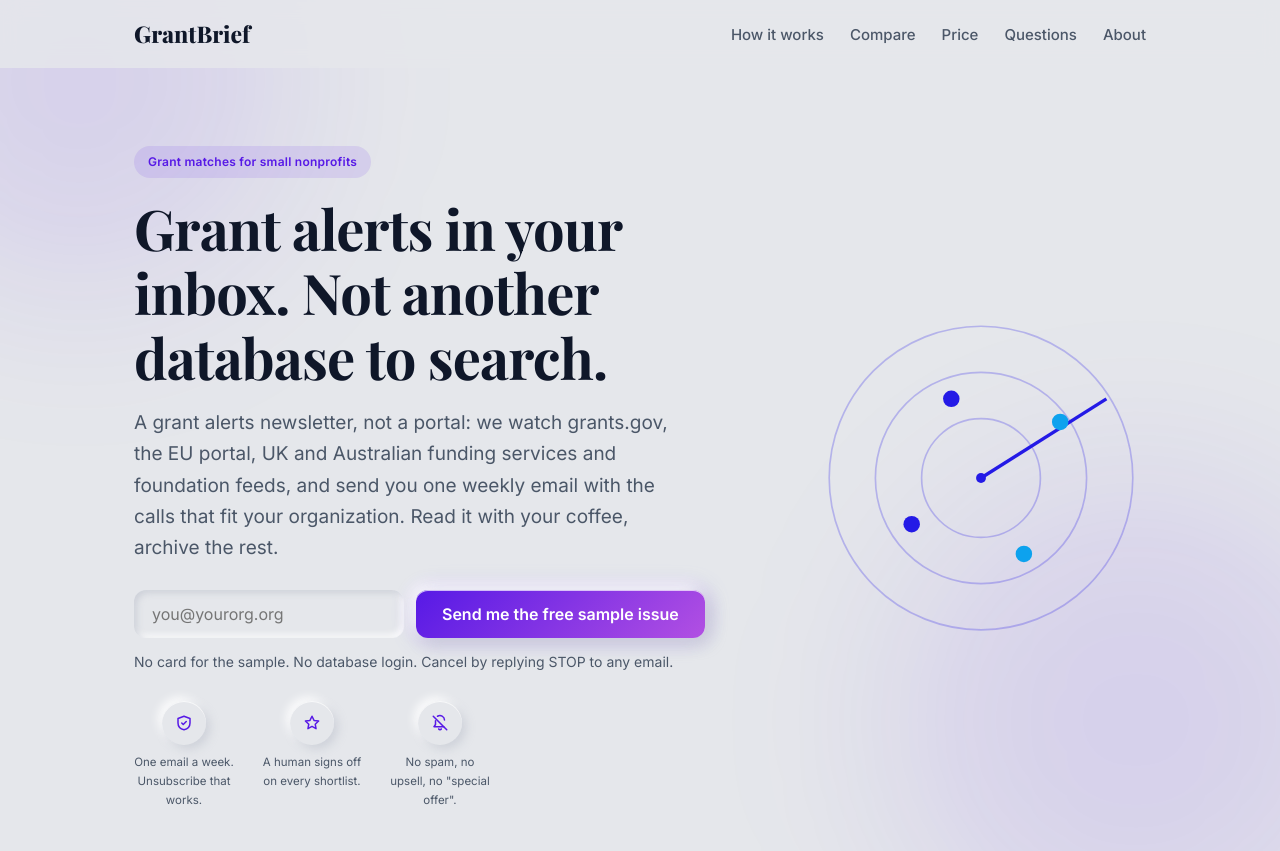
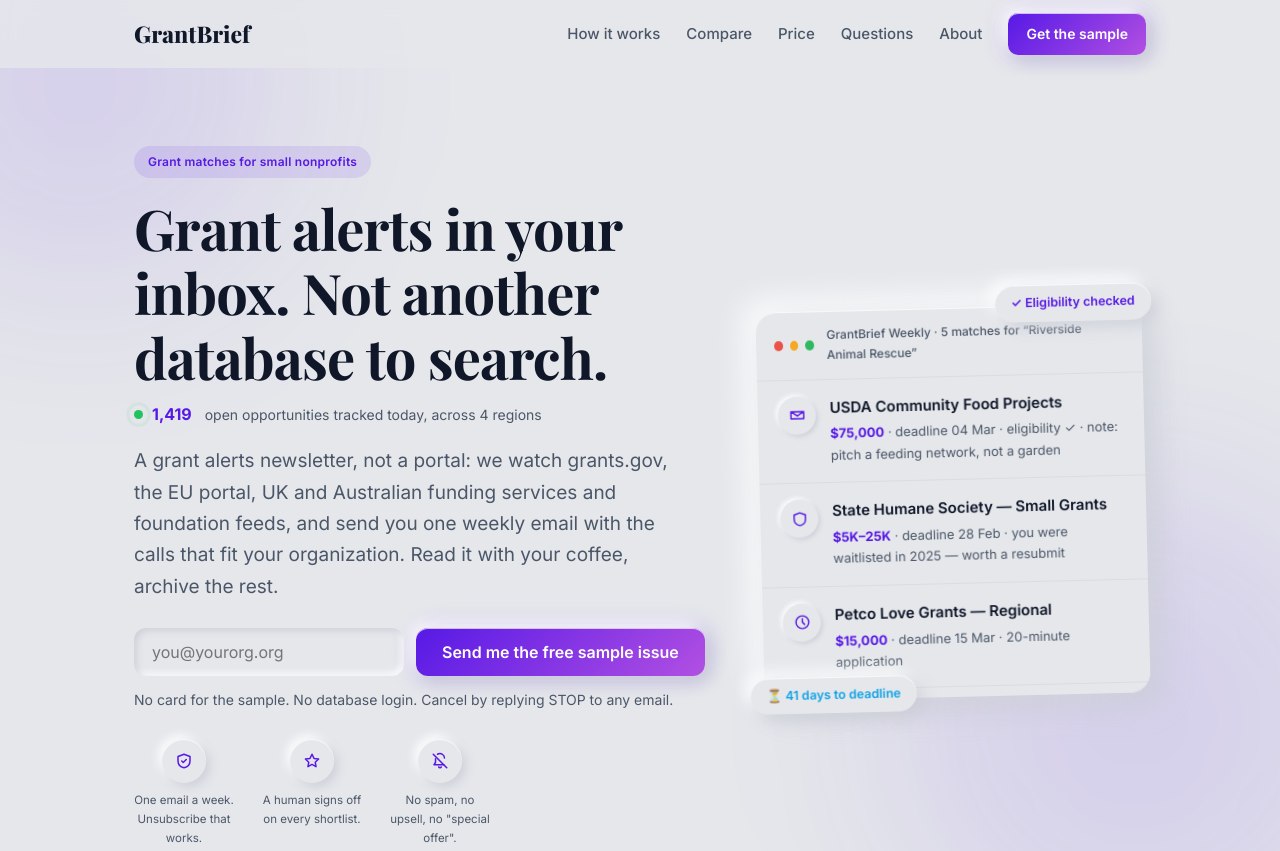
Before and after one commit to skeep83/grantnewsletter-site, a plain HTML site: page index.html in a window 1280 px wide. Shown: the top 851 px of the page. Drawn offline with nearby package versions, Linux system fonts and the light colour scheme.

Commit message:
update site [skip ci]

```diff
--- a/index.html
+++ b/index.html
@@ -24,15 +24,16 @@
 <body>
 <header class="site"><div class="wrap">
 <a class="logo" href="/">GrantBrief</a>
-<nav><a href="/#how">How it works</a><a href="/#vs">Compare</a><a href="/#pricing">Price</a><a href="/#faq">Questions</a><a href="/about.html">About</a></nav>
+<nav><a href="/#how">How it works</a><a href="/#vs">Compare</a><a href="/#pricing">Price</a><a href="/#faq">Questions</a><a href="/about.html">About</a><a class="btn btn-sm" href="#signup">Get the sample</a></nav>
 </div></header>
 
 <div class="wrap"><div class="hero">
 <div>
 <div class="eyebrow">Grant matches for small nonprofits</div>
 <h1>Grant alerts in your inbox. Not another database to search.</h1>
+<div class="live"><span class="pulse"></span><b>1,419</b>&nbsp;open opportunities tracked today, across 4 regions</div>
 <p class="lede">A grant alerts newsletter, not a portal: we watch grants.gov, the EU portal, UK and Australian funding services and foundation feeds, and send you one weekly email with the calls that fit your organization. Read it with your coffee, archive the rest.</p>
-<form class="cta" id="signup" action="https://api.grantbrief.org/subscribe" method="post"><input type="email" name="email" placeholder="you@yourorg.org" required aria-label="Your email"><input type="hidden" name="src" value="grantnewsletter.org"><button class="btn" type="submit">Send me the free sample issue</button></form>
+<form class="cta js-signup" id="signup" action="https://api.grantbrief.org/subscribe" method="post"><input type="email" name="email" placeholder="you@yourorg.org" required aria-label="Your email"><input type="hidden" name="src" value="grantnewsletter.org"><button class="btn" type="submit">Send me the free sample issue</button></form>
 <div class="fine">No card for the sample. No database login. Cancel by replying STOP to any email.</div>
 <div class="trust">
 <div class="t-item"><div class="well"><svg viewBox="0 0 24 24"><path d="M12 3l8 3v6c0 5-3.5 8-8 9-4.5-1-8-4-8-9V6z"/><path d="M9 12l2 2 4-4"/></svg></div>One email a week. Unsubscribe that works.</div>
@@ -40,35 +41,43 @@
 <div class="t-item"><div class="well"><svg viewBox="0 0 24 24"><path d="M18 8a6 6 0 00-9.3-5M6 9v5l-2 3h13"/><path d="M3 3l18 18"/><path d="M10.3 20a2 2 0 003.4 0"/></svg></div>No spam, no upsell, no "special offer".</div>
 </div>
 </div>
-<svg class="radar" viewBox="0 0 200 200" fill="none" xmlns="http://www.w3.org/2000/svg" role="img" aria-label="A radar picking out a few signals among many">
-<circle cx="100" cy="100" r="92" stroke="#241ae6" stroke-opacity=".25"/>
-<circle cx="100" cy="100" r="64" stroke="#241ae6" stroke-opacity=".25"/>
-<circle cx="100" cy="100" r="36" stroke="#241ae6" stroke-opacity=".25"/>
-<line x1="100" y1="100" x2="176" y2="52" stroke="#241ae6" stroke-width="2"/>
-<circle cx="148" cy="66" r="5" fill="#0da2ee"/>
-<circle cx="82" cy="52" r="5" fill="#241ae6"/>
-<circle cx="58" cy="128" r="5" fill="#241ae6"/>
-<circle cx="126" cy="146" r="5" fill="#0da2ee"/>
-<circle cx="100" cy="100" r="3" fill="#241ae6"/>
-</svg>
+<div class="mailmock">
+<div class="mm-bar"><span class="dot r"></span><span class="dot y"></span><span class="dot g"></span>
+<span class="mm-sub">GrantBrief Weekly · 5 matches for “Riverside Animal Rescue”</span></div>
+<div class="mm-item"><div class="mm-ic"><svg viewBox="0 0 24 24"><path d="M3 7l9 6 9-6M3 7v10h18V7z"/></svg></div>
+<div><div class="mm-h">USDA Community Food Projects</div>
+<div class="mm-m"><b>$75,000</b> · deadline 04 Mar · eligibility ✓ · note: pitch a feeding network, not a garden</div></div></div>
+<div class="mm-item"><div class="mm-ic"><svg viewBox="0 0 24 24"><path d="M12 3l8 3v6c0 5-3.5 8-8 9-4.5-1-8-4-8-9V6z"/></svg></div>
+<div><div class="mm-h">State Humane Society — Small Grants</div>
+<div class="mm-m"><b>$5K–25K</b> · deadline 28 Feb · you were waitlisted in 2025 — worth a resubmit</div></div></div>
+<div class="mm-item"><div class="mm-ic"><svg viewBox="0 0 24 24"><circle cx="12" cy="12" r="9"/><path d="M12 7v5l3 3"/></svg></div>
+<div><div class="mm-h">Petco Love Grants — Regional</div>
+<div class="mm-m"><b>$15,000</b> · deadline 15 Mar · 20-minute application</div></div></div>
+<div class="float-chip fc1">✓ Eligibility checked</div>
+<div class="float-chip fc2">⏳ 41 days to deadline</div>
+</div>
 </div></div>
 <div class="wrap"><div class="stats">
-<div class="stat"><div class="num">1,419</div><div class="lbl">open opportunities tracked right now, across four regions</div></div>
-<div class="stat"><div class="num">3–10</div><div class="lbl">real matches per reader, per week</div></div>
-<div class="stat"><div class="num">$29</div><div class="lbl">per month. The sample issue costs nothing.</div></div>
+<div class="stat reveal"><div class="num">1,419</div><div class="lbl">open opportunities tracked right now, across four regions</div></div>
+<div class="stat reveal"><div class="num">3–10</div><div class="lbl">real matches per reader, per week</div></div>
+<div class="stat reveal"><div class="num">$29</div><div class="lbl">per month. The sample issue costs nothing.</div></div>
 </div></div>
+<div class="wrap sources">
+<span class="src-lbl">We read these every day:</span>
+<span class="chip">grants.gov</span><span class="chip">EU Funding &amp; Tenders</span><span class="chip">UK Government</span><span class="chip">National Lottery</span><span class="chip">GrantConnect AU</span><span class="chip">40+ foundation feeds</span>
+</div>
 <section id="how"><div class="wrap">
 <h2>How it works</h2>
 <div class="steps">
-<div class="step"><div class="well"><svg viewBox="0 0 24 24"><circle cx="12" cy="8" r="4"/><path d="M4 21c0-4 3.6-6 8-6s8 2 8 6"/></svg></div><h3>Tell us who you are</h3>
+<div class="step reveal"><div class="well"><svg viewBox="0 0 24 24"><circle cx="12" cy="8" r="4"/><path d="M4 21c0-4 3.6-6 8-6s8 2 8 6"/></svg></div><h3>Tell us who you are</h3>
 <p>Five questions, two minutes: mission, country, budget, what you spend on, whether you have ever held a grant. This is the profile we match against.</p></div>
-<div class="step"><div class="well"><svg viewBox="0 0 24 24"><circle cx="11" cy="11" r="7"/><path d="M21 21l-4.3-4.3"/></svg></div><h3>We read everything, daily</h3>
+<div class="step reveal"><div class="well"><svg viewBox="0 0 24 24"><circle cx="11" cy="11" r="7"/><path d="M21 21l-4.3-4.3"/></svg></div><h3>We read everything, daily</h3>
 <p>grants.gov and state portals, the EU Funding &amp; Tenders portal, UK government and National Lottery funding, GrantConnect in Australia, foundation feeds. Thousands of postings a month. Most are noise for you — that is the point.</p></div>
-<div class="step"><div class="well"><svg viewBox="0 0 24 24"><rect x="3" y="5" width="18" height="14" rx="2"/><path d="M3 7l9 6 9-6"/></svg></div><h3>You get the shortlist</h3>
+<div class="step reveal"><div class="well"><svg viewBox="0 0 24 24"><rect x="3" y="5" width="18" height="14" rx="2"/><path d="M3 7l9 6 9-6"/></svg></div><h3>You get the shortlist</h3>
 <p>Every Tuesday: the 3–10 that genuinely fit, each with deadline, amount, and a plain-language note on what that funder actually wants to see.</p></div>
 </div>
 <h3 style="margin-top:40px">What an issue looks like</h3>
-<div class="digest">
+<div class="digest reveal">
 <div class="from">From: GrantBrief Weekly &lt;digest@grantbrief.org&gt; · Tuesday 07:02 · <b>5 matches for “Riverside Animal Rescue”</b></div>
 <div class="grant"><div class="t">USDA Community Food Projects — Competitive Grant</div>
 <div class="m">Deadline 04 Mar · <span class="amt">up to $75,000</span> · open to nonprofits under $1M revenue. Note: they funded two community fridges last cycle; a feeding-network pitch fits better than a garden one.</div></div>
@@ -99,7 +108,7 @@
 </div></section>
 <section id="pricing"><div class="wrap">
 <h2>One plan. $29 a month.</h2>
-<div class="price-card">
+<div class="price-card reveal">
 <div class="p">$29<small> / month</small></div>
 <ul>
 <li>Daily scan of every tracked source</li>
@@ -111,6 +120,12 @@
 <a class="btn" href="mailto:hello@grantbrief.org?subject=Send%20me%20the%20sample%20issue">Send me the sample issue</a>
 <p class="fine" style="margin-top:12px">Annual $290 (two months free). Nonprofits under $100K budget: write us, we work it out.</p>
 </div>
+</div></section>
+<section class="cta-band"><div class="wrap narrow" style="text-align:center">
+<h2>Stop finding out about grants after the deadline.</h2>
+<p>The free sample issue takes one minute to judge. If it is not useful, it costs nothing.</p>
+<form class="cta js-signup" id="signup2" action="https://api.grantbrief.org/subscribe" method="post"><input type="email" name="email" placeholder="you@yourorg.org" required aria-label="Your email"><input type="hidden" name="src" value="grantnewsletter.org"><button class="btn" type="submit">Send me the free sample issue</button></form>
+<div class="fine">No card. No database login. Reply STOP whenever.</div>
 </div></section>
 <section id="faq"><div class="wrap narrow faq">
 <h2>Questions people actually ask</h2>
@@ -132,4 +147,5 @@
 <div>© 2026 GrantBrief. Written by two people in Europe and one very persistent robot.</div>
 </div></footer>
 <script src="/signup.js"></script>
+<script src="/site.js"></script>
 </body></html>
--- a/signup.js
+++ b/signup.js
@@ -1,6 +1,5 @@
 (function () {
-  var f = document.getElementById('signup');
-  if (!f) return;
+  document.querySelectorAll('form.js-signup').forEach(function (f) {
   f.addEventListener('submit', function (e) {
     e.preventDefault();
     var em = f.querySelector('input[name=email]').value;
@@ -19,4 +18,5 @@
         window.location.href = 'mailto:hello@grantbrief.org?subject=Start%20my%20free%20digest&body=' + encodeURIComponent(em);
       });
   });
+  });
 })();
--- /dev/null
+++ b/site.js
@@ -0,0 +1,26 @@
+(function () {
+  // scroll reveal
+  var els = document.querySelectorAll('.reveal');
+  if ('IntersectionObserver' in window && !matchMedia('(prefers-reduced-motion: reduce)').matches) {
+    var io = new IntersectionObserver(function (es) {
+      es.forEach(function (en) { if (en.isIntersecting) { en.target.classList.add('in'); io.unobserve(en.target); } });
+    }, { threshold: 0.12 });
+    els.forEach(function (el) { io.observe(el); });
+  } else {
+    els.forEach(function (el) { el.classList.add('in'); });
+  }
+  // mobile sticky CTA
+  var bar = document.createElement('div');
+  bar.className = 'mobile-cta';
+  bar.innerHTML = '<span>Free sample issue</span><a class="btn btn-sm" href="#signup">Get it</a>';
+  document.body.appendChild(bar);
+  var last = false;
+  addEventListener('scroll', function () {
+    var hero = document.getElementById('signup');
+    if (!hero) return;
+    var past = scrollY > hero.getBoundingClientRect().height + 400;
+    var atForm = hero.getBoundingClientRect().bottom > 0 && hero.getBoundingClientRect().top < innerHeight;
+    var show = past && !atForm;
+    if (show !== last) { bar.classList.toggle('show', show); last = show; }
+  }, { passive: true });
+})();
--- a/style.css
+++ b/style.css
@@ -17,6 +17,7 @@
   --neo-4: 4px 4px 10px var(--neo-dark), -4px -4px 10px var(--neo-light), var(--neo-edge);
   --neo-6: 6px 6px 15px var(--neo-dark), -6px -6px 15px var(--neo-light), var(--neo-edge);
   --neo-8: 8px 8px 20px var(--neo-dark), -8px -8px 20px var(--neo-light), var(--neo-edge);
+  --neo-12: 12px 12px 30px var(--neo-dark), -12px -12px 30px var(--neo-light), var(--neo-edge);
   --inset-3: inset 3px 3px 6px var(--neo-dark), inset -3px -3px 6px var(--neo-light);
   --serif:"Playfair Display",Georgia,serif;
   --sans:Inter,-apple-system,BlinkMacSystemFont,"Segoe UI",system-ui,sans-serif;
@@ -124,4 +125,54 @@ footer .cols{display:flex;gap:48px;flex-wrap:wrap;margin-bottom:20px}
   .steps,.stats{grid-template-columns:1fr}
   nav a{margin-left:14px}
   table.cmp{display:block;overflow-x:auto}
+  .mobile-cta{display:flex}
+  body{padding-bottom:72px}
 }
+
+/* — v2: hero mock, live row, sources, CTA band, reveal, mobile bar — */
+.live{display:flex;align-items:center;gap:9px;font-size:14px;color:var(--ink-soft);margin:-6px 0 18px}
+.live b{color:hsl(var(--primary));font-size:16px}
+.pulse{width:9px;height:9px;border-radius:50%;background:hsl(142 70% 45%);position:relative;flex:none}
+.pulse::after{content:"";position:absolute;inset:-4px;border-radius:50%;border:2px solid hsl(142 70% 45% / .5);animation:ping 1.8s ease-out infinite}
+@keyframes ping{0%{transform:scale(.6);opacity:1}100%{transform:scale(1.6);opacity:0}}
+
+.mailmock{background:var(--neo-bg);border-radius:20px;box-shadow:var(--neo-12);padding:0 0 10px;
+  transform:rotate(-1.4deg);position:relative;margin-top:12px}
+.mm-bar{display:flex;align-items:center;gap:7px;padding:14px 18px;border-bottom:1px solid var(--hair)}
+.mm-bar .dot{width:10px;height:10px;border-radius:50%;background:hsl(220 10% 78%)}
+.mm-bar .dot.r{background:hsl(4 80% 60%)}.mm-bar .dot.y{background:hsl(38 92% 55%)}.mm-bar .dot.g{background:hsl(142 60% 45%)}
+.mm-sub{font-size:12px;color:var(--ink-soft);margin-left:6px;font-weight:500}
+.mm-item{display:flex;gap:14px;padding:16px 20px;border-bottom:1px solid var(--hair)}
+.mm-item:last-of-type{border-bottom:0}
+.mm-ic{width:38px;height:38px;border-radius:50%;background:var(--neo-bg);box-shadow:var(--neo-2);
+  display:flex;align-items:center;justify-content:center;flex:none}
+.mm-ic svg{width:17px;height:17px;stroke:hsl(var(--primary));fill:none;stroke-width:2;stroke-linecap:round;stroke-linejoin:round}
+.mm-h{font-weight:600;font-size:15px;color:var(--ink)}
+.mm-m{font-size:13px;color:var(--ink-soft);margin-top:3px}
+.mm-m b{color:hsl(var(--primary))}
+.float-chip{position:absolute;background:var(--neo-bg);border-radius:9999px;padding:8px 16px;font-size:12.5px;font-weight:600;
+  color:hsl(var(--primary));box-shadow:var(--neo-6);animation:floaty 5s ease-in-out infinite}
+.fc1{top:-16px;right:-10px}
+.fc2{bottom:-14px;left:-14px;animation-delay:2.2s;color:hsl(var(--brand-2))}
+@keyframes floaty{0%,100%{transform:translateY(0)}50%{transform:translateY(-7px)}}
+@media(prefers-reduced-motion:reduce){.float-chip,.pulse::after{animation:none}}
+
+.sources{display:flex;align-items:center;gap:10px;flex-wrap:wrap;padding-top:30px}
+.src-lbl{font-size:13px;color:var(--ink-soft)}
+.chip{background:var(--neo-bg);border-radius:9999px;padding:7px 15px;font-size:13px;font-weight:600;
+  color:var(--ink-soft);box-shadow:var(--neo-2)}
+
+.cta-band{padding:74px 0}
+.cta-band form{justify-content:center}
+.cta-band .fine{font-size:14px;color:var(--ink-soft);margin-top:10px}
+
+.reveal{opacity:0;transform:translateY(18px);transition:opacity .6s ease,transform .6s ease}
+.reveal.in{opacity:1;transform:none}
+@media(prefers-reduced-motion:reduce){.reveal{opacity:1;transform:none;transition:none}}
+
+.btn-sm{padding:9px 18px;font-size:14px;border-radius:10px}
+.mobile-cta{display:none;position:fixed;left:14px;right:14px;bottom:14px;z-index:9;
+  background:var(--neo-bg);border-radius:16px;box-shadow:var(--neo-12);
+  padding:10px 16px;align-items:center;justify-content:space-between;font-weight:600;font-size:15px;
+  transform:translateY(140%);transition:transform .35s cubic-bezier(.4,0,.2,1)}
+.mobile-cta.show{transform:none}
```
Also changed, not shown: about.html (+2 -1 lines), privacy.html (+2 -1 lines), terms.html (+2 -1 lines).
